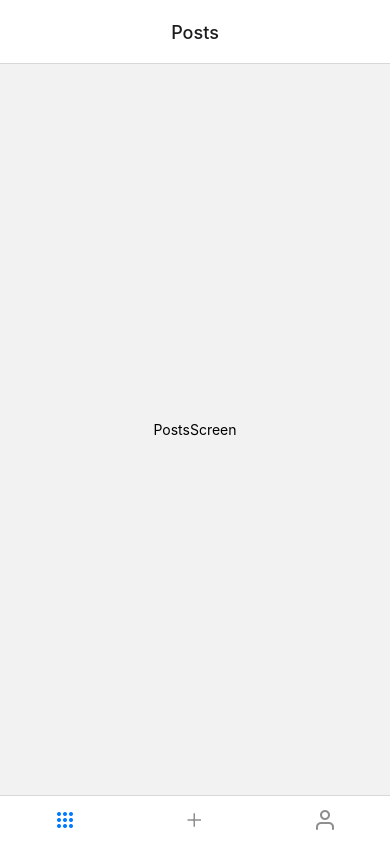
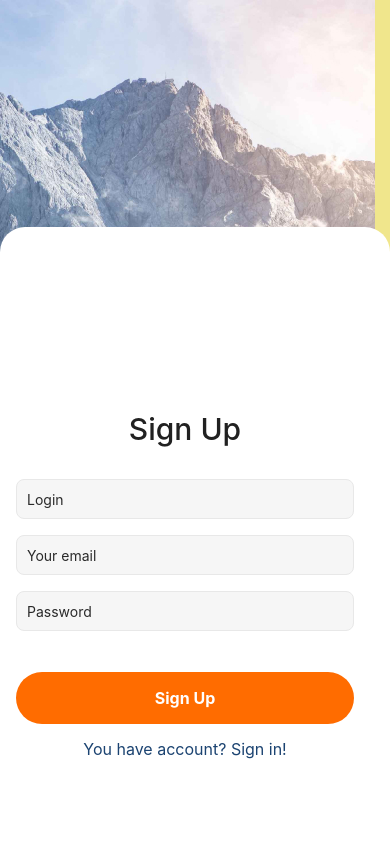
Before and after one commit to DaryaBobur/react-native, a React Native app in the folder myNewProject/: screen / in a window 390 px wide. Built offline with nearby package versions, Linux system fonts and the light colour scheme.

Commit message:
Update App.js

```diff
--- a/myNewProject/App.js
+++ b/myNewProject/App.js
@@ -23,7 +23,7 @@ const loadFonts = async () => {
 
 export default function App() {
   const [isReady, setIsReady] = useState(false);
-  const routing = appRoute({})
+  const routing = appRoute(false)
   if (!isReady) {
     return (
       <AppLoading
```
